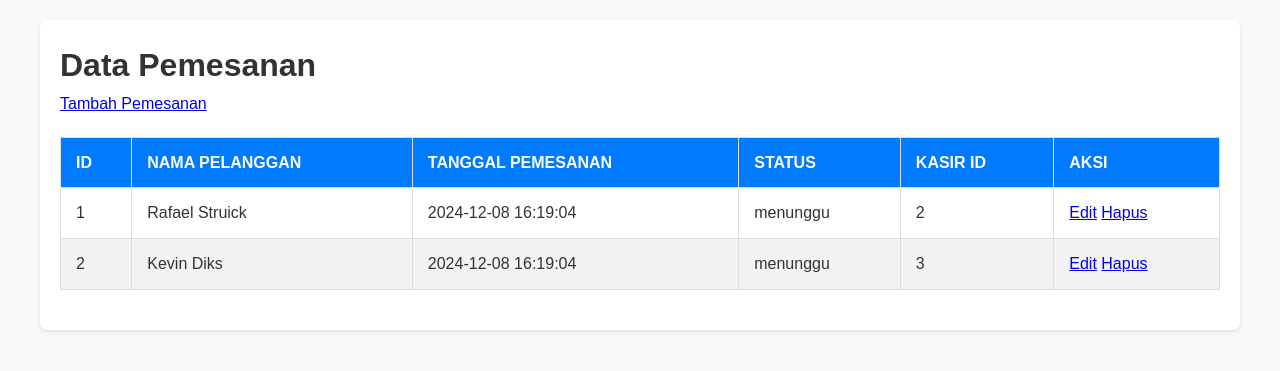
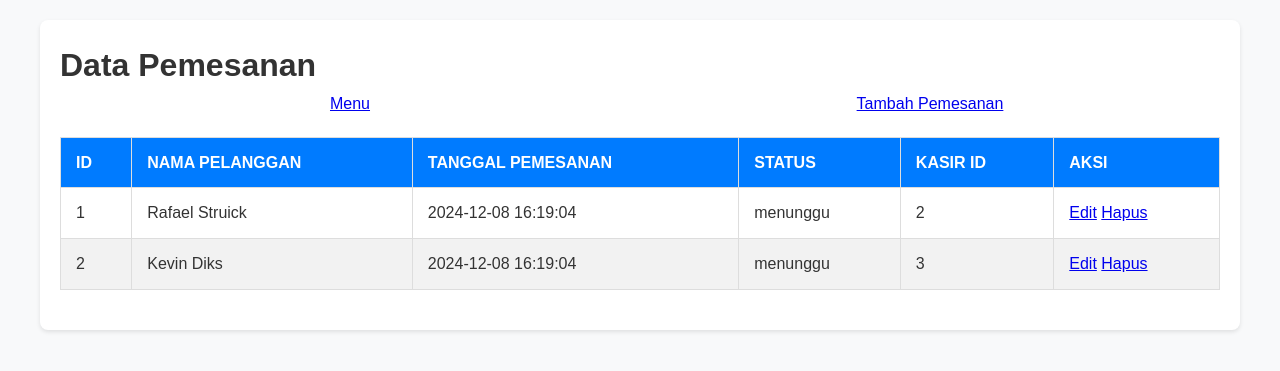
Before and after one commit to shukizen/RESTORANHALITITAR, a CodeIgniter app: page /restoranhalititar/index.php/pemesanan in a window 1280 px wide. Shown: the top 371 px of the page. Run offline with CodeIgniter, Linux system fonts and the light colour scheme; data comes from the database, SQL or seed files in the repository.

Commit message:
pemesanann

```diff
--- a/application/views/pemesanan/index.php
+++ b/application/views/pemesanan/index.php
@@ -8,7 +8,10 @@
 <body>
     <div class="container">
         <h1>Data Pemesanan</h1>
-        <a class="button" href="<?= site_url('pemesanan/create'); ?>">Tambah Pemesanan</a>
+        <div class="button-group">
+            <a class="button" href="<?= site_url('menu'); ?>">Menu</a>
+            <a class="button" href="<?= site_url('pemesanan/create'); ?>">Tambah Pemesanan</a>
+        </div>
         <table>
             <thead>
                 <tr>
--- a/assets/css/pemesanan.css
+++ b/assets/css/pemesanan.css
@@ -86,6 +86,18 @@ button:hover {
     background-color: #0056b3;
 }
 
+.button-group {
+    display: flex;
+    justify-content: space-between;
+    margin-bottom: 20px;
+}
+
+.button-group a {
+    flex: 1;
+    margin: 0 10px;
+    text-align: center;
+}
+
 /* Form Styles */
 form {
     margin-top: 20px;
```
